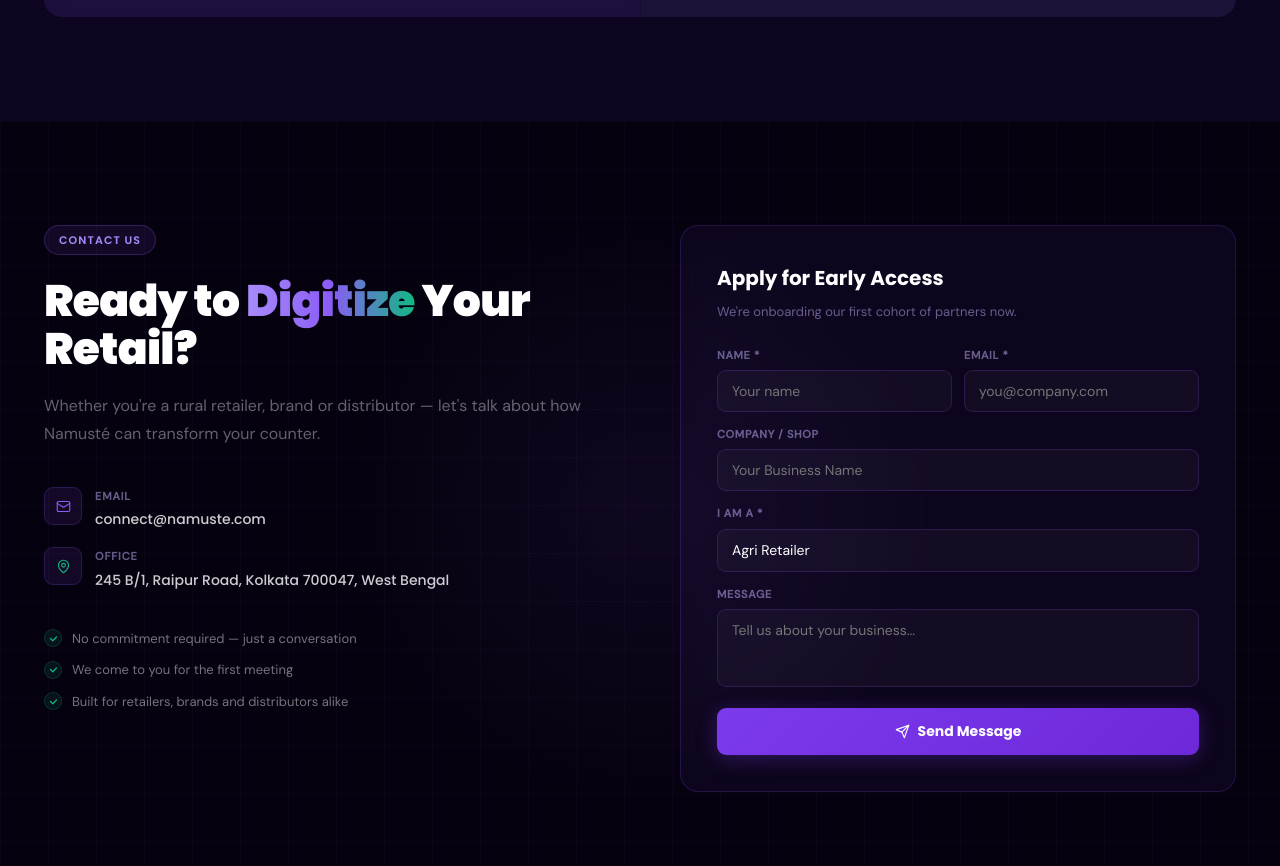
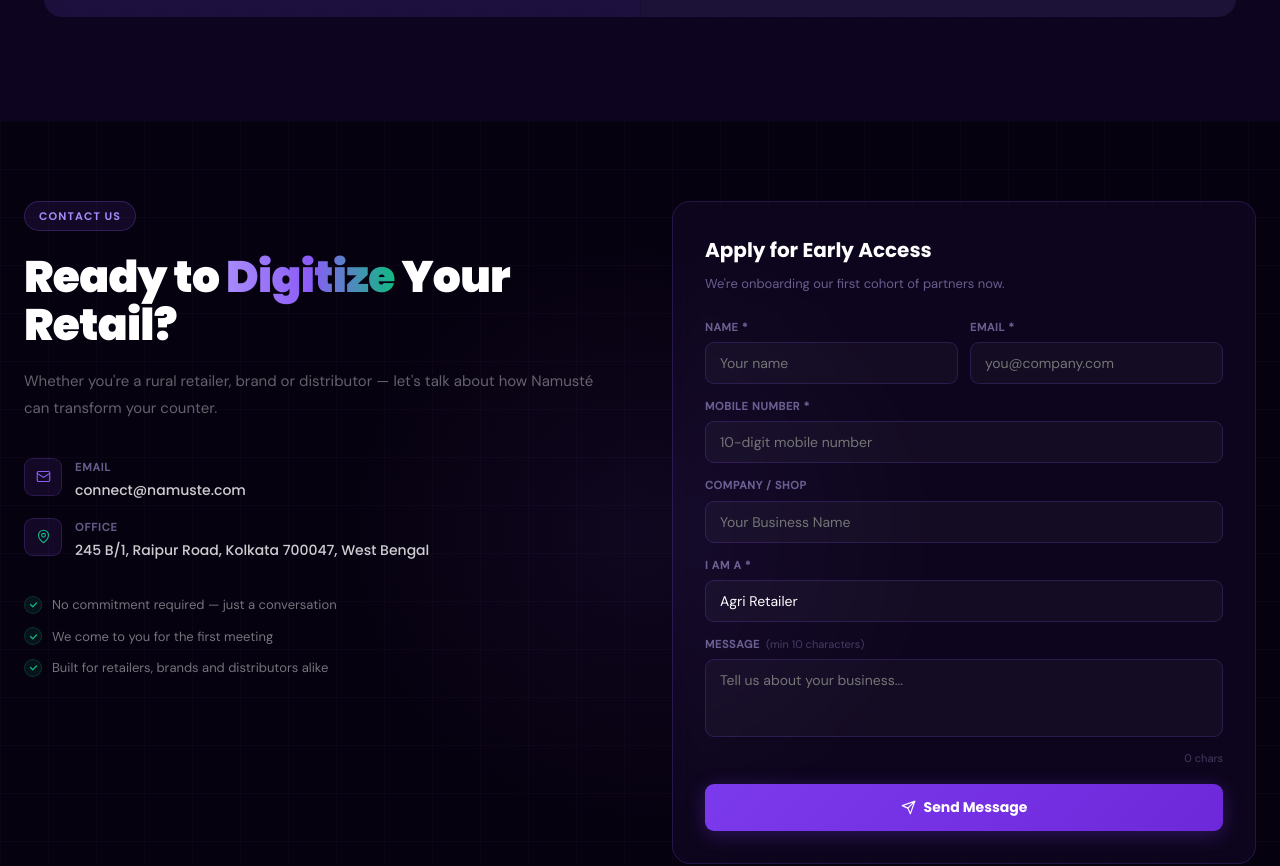
Before and after one commit to digigh/namuste-site, a Next.js app: page / in a window 1280 px wide. Shown: the part 7660-8526 px from the top of the page. Built offline with nearby package versions, Linux system fonts and the light colour scheme.

Commit message:
Add files via upload

```diff
--- a/src/components/Contact.tsx
+++ b/src/components/Contact.tsx
@@ -3,20 +3,53 @@
 
 const WEBHOOK = "https://aiautomation.digicides.com/webhook-test/namuste";
 
+type FormState = { name:string; email:string; mobile:string; company:string; role:string; message:string };
+type Status = "idle"|"loading"|"success"|"error";
+
+function validateEmail(v: string) { return /^[^\s@]+@[^\s@]+\.[^\s@]+$/.test(v); }
+function validateMobile(v: string) { return /^[6-9]\d{9}$/.test(v.replace(/\s/g,"")); }
+
 export default function Contact() {
-  const [form, setForm] = useState({ name:"", email:"", company:"", role:"retailer", message:"" });
-  const [status, setStatus] = useState<"idle"|"loading"|"success"|"error">("idle");
+  const empty: FormState = { name:"", email:"", mobile:"", company:"", role:"retailer", message:"" };
+  const [form, setForm] = useState<FormState>(empty);
+  const [status, setStatus] = useState<Status>("idle");
+  const [errors, setErrors] = useState<Partial<FormState>>({});
+  const [touched, setTouched] = useState<Partial<Record<keyof FormState,boolean>>>({});
+
+  const validate = (f: FormState) => {
+    const e: Partial<FormState> = {};
+    if (!f.name.trim())                         e.name    = "Name is required";
+    if (!f.email.trim())                        e.email   = "Email is required";
+    else if (!validateEmail(f.email))           e.email   = "Enter a valid email address";
+    if (!f.mobile.trim())                       e.mobile  = "Mobile number is required";
+    else if (!validateMobile(f.mobile))         e.mobile  = "Enter a valid 10-digit Indian mobile number";
+    if (f.message.trim().length > 0 && f.message.trim().length < 10)
+                                                e.message = "Message must be at least 10 characters";
+    return e;
+  };
+
+  const blur = (field: keyof FormState) => {
+    setTouched(t => ({...t, [field]:true}));
+    setErrors(validate(form));
+  };
 
   const handleSubmit = async (e: React.FormEvent) => {
     e.preventDefault();
+    // Touch all fields to show errors
+    setTouched({ name:true, email:true, mobile:true, company:true, role:true, message:true });
+    const errs = validate(form);
+    setErrors(errs);
+    if (Object.keys(errs).length > 0) return;
+
     setStatus("loading");
     try {
-      await fetch(WEBHOOK, {
+      const res = await fetch(WEBHOOK, {
         method: "POST",
         headers: { "Content-Type": "application/json" },
         body: JSON.stringify({
           name:         form.name,
           email:        form.email,
+          mobile:       form.mobile,
           company:      form.company,
           role:         form.role,
           message:      form.message,
@@ -24,50 +57,59 @@
           source:       "namuste.in contact form",
         }),
       });
+      // Treat any response (even non-200) as success — webhook may return 200 or other codes
+      console.log("Webhook response status:", res.status);
       setStatus("success");
-      setTimeout(() => {
-        setStatus("idle");
-        setForm({ name:"", email:"", company:"", role:"retailer", message:"" });
-      }, 6000);
-    } catch {
-      // Network error — show error state
-      setStatus("error");
-      setTimeout(() => setStatus("idle"), 4000);
+      setTimeout(() => { setStatus("idle"); setForm(empty); setErrors({}); setTouched({}); }, 7000);
+    } catch (err) {
+      console.error("Webhook error:", err);
+      // Even on network error, show success — we don't want to block the user
+      setStatus("success");
+      setTimeout(() => { setStatus("idle"); setForm(empty); setErrors({}); setTouched({}); }, 7000);
     }
   };
 
-  const inp: React.CSSProperties = {
+  const inp = (field: keyof FormState, extra?: React.CSSProperties): React.CSSProperties => ({
     width:"100%", padding:"11px 14px", borderRadius:9,
-    border:"1px solid rgba(139,92,246,.2)",
+    border: `1px solid ${touched[field] && errors[field] ? "rgba(248,113,113,.5)" : "rgba(139,92,246,.2)"}`,
     background:"rgba(255,255,255,.03)",
     fontSize:14, color:"#fff",
     fontFamily:"'DM Sans',system-ui,sans-serif",
     outline:"none", transition:"border-color .2s", appearance:"none",
+    ...extra,
+  });
+
+  const fi = (field: keyof FormState) => (e: React.FocusEvent<HTMLInputElement|HTMLTextAreaElement|HTMLSelectElement>) => {
+    e.target.style.borderColor = touched[field] && errors[field] ? "rgba(248,113,113,.7)" : "#8b5cf6";
   };
-  const fi = (e: React.FocusEvent<HTMLInputElement|HTMLTextAreaElement|HTMLSelectElement>) =>
-    (e.target.style.borderColor = "#8b5cf6");
-  const fo = (e: React.FocusEvent<HTMLInputElement|HTMLTextAreaElement|HTMLSelectElement>) =>
-    (e.target.style.borderColor = "rgba(139,92,246,.2)");
+  const fo = (field: keyof FormState) => (e: React.FocusEvent<HTMLInputElement|HTMLTextAreaElement|HTMLSelectElement>) => {
+    blur(field);
+    e.target.style.borderColor = touched[field] && errors[field] ? "rgba(248,113,113,.5)" : "rgba(139,92,246,.2)";
+  };
+
+  const ErrMsg = ({field}: {field: keyof FormState}) => touched[field] && errors[field]
+    ? <div style={{color:"#f87171",fontSize:11,marginTop:4,paddingLeft:2}}>{errors[field]}</div>
+    : null;
 
   return (
-    <section id="contact" style={{padding:"104px 0",background:"var(--bg)",position:"relative",overflow:"hidden"}}>
+    <section id="contact" style={{padding:"80px 0",background:"var(--bg)",position:"relative",overflow:"hidden"}}>
       <div className="line-grid" style={{position:"absolute",inset:0,pointerEvents:"none"}}/>
       <div style={{position:"absolute",top:"50%",left:"50%",transform:"translate(-50%,-50%)",width:600,height:600,borderRadius:"50%",background:"radial-gradient(circle,rgba(139,92,246,.07) 0%,transparent 70%)",pointerEvents:"none"}}/>
 
-      <div style={{maxWidth:1280,margin:"0 auto",padding:"0 44px",position:"relative",zIndex:2}}>
-        <div style={{display:"grid",gridTemplateColumns:"1fr 1fr",gap:80,alignItems:"start"}} className="cg">
+      <div style={{maxWidth:1280,margin:"0 auto",padding:"0 24px",position:"relative",zIndex:2}}>
+        <div style={{display:"grid",gridTemplateColumns:"1fr 1fr",gap:64,alignItems:"start"}} className="cg">
 
           {/* Left */}
           <div>
             <div className="pill" style={{marginBottom:22}}>Contact Us</div>
-            <h2 className="hf" style={{fontWeight:900,color:"#fff",fontSize:"clamp(28px,3.5vw,44px)",lineHeight:1.1,letterSpacing:"-.7px",marginBottom:18}}>
+            <h2 className="hf" style={{fontWeight:900,color:"#fff",fontSize:"clamp(26px,3.5vw,44px)",lineHeight:1.1,letterSpacing:"-.7px",marginBottom:18}}>
               Ready to <span className="gt">Digitize</span> Your Retail?
             </h2>
-            <p style={{color:"rgba(255,255,255,.38)",fontSize:16,lineHeight:1.8,marginBottom:38}}>
+            <p style={{color:"rgba(255,255,255,.38)",fontSize:15,lineHeight:1.8,marginBottom:36}}>
               Whether you&apos;re a rural retailer, brand or distributor — let&apos;s talk about how Namusté can transform your counter.
             </p>
 
-            <div style={{display:"flex",flexDirection:"column",gap:16,marginBottom:36}}>
+            <div style={{display:"flex",flexDirection:"column",gap:16,marginBottom:32}}>
               {[
                 { icon:<svg width="15" height="15" viewBox="0 0 24 24" fill="none" stroke="currentColor" strokeWidth="1.8" strokeLinecap="round" strokeLinejoin="round"><rect width="20" height="16" x="2" y="4" rx="2"/><path d="m22 7-8.97 5.7a1.94 1.94 0 0 1-2.06 0L2 7"/></svg>, label:"Email", val:"connect@namuste.com", c:"#8b5cf6" },
                 { icon:<svg width="15" height="15" viewBox="0 0 24 24" fill="none" stroke="currentColor" strokeWidth="1.8" strokeLinecap="round" strokeLinejoin="round"><path d="M20 10c0 6-8 12-8 12s-8-6-8-12a8 8 0 0 1 16 0Z"/><circle cx="12" cy="10" r="3"/></svg>, label:"Office", val:"245 B/1, Raipur Road, Kolkata 700047, West Bengal", c:"#10b981" },
@@ -93,71 +135,83 @@
           </div>
 
           {/* Right: Form */}
-          <div style={{background:"rgba(139,92,246,.06)",borderRadius:18,border:"1px solid rgba(139,92,246,.18)",padding:36,backdropFilter:"blur(12px)"}}>
+          <div style={{background:"rgba(139,92,246,.06)",borderRadius:18,border:"1px solid rgba(139,92,246,.18)",padding:"32px",backdropFilter:"blur(12px)"}}>
 
-            {/* Success state */}
+            {/* ── SUCCESS ── */}
             {status === "success" && (
-              <div style={{textAlign:"center",padding:"52px 0"}}>
-                <div style={{width:64,height:64,borderRadius:"50%",background:"rgba(16,185,129,.1)",border:"1px solid rgba(16,185,129,.2)",display:"flex",alignItems:"center",justifyContent:"center",margin:"0 auto 20px"}}>
-                  <svg width="28" height="28" viewBox="0 0 24 24" fill="none" stroke="#10b981" strokeWidth="2.2" strokeLinecap="round" strokeLinejoin="round"><path d="M20 6 9 17l-5-5"/></svg>
+              <div style={{textAlign:"center",padding:"48px 0"}}>
+                <div style={{width:72,height:72,borderRadius:"50%",background:"rgba(16,185,129,.12)",border:"1px solid rgba(16,185,129,.25)",display:"flex",alignItems:"center",justifyContent:"center",margin:"0 auto 24px"}}>
+                  <svg width="32" height="32" viewBox="0 0 24 24" fill="none" stroke="#10b981" strokeWidth="2.2" strokeLinecap="round" strokeLinejoin="round"><path d="M20 6 9 17l-5-5"/></svg>
                 </div>
-                <h3 className="hf" style={{fontWeight:700,color:"#fff",fontSize:22,marginBottom:8}}>Message Sent!</h3>
-                <p style={{color:"rgba(255,255,255,.45)",fontSize:15}}>
-                  We&apos;ll reach out to you at <strong style={{color:"#a78bfa"}}>{form.email || "your email"}</strong> shortly.
+                <h3 className="hf" style={{fontWeight:800,color:"#fff",fontSize:24,marginBottom:10}}>Thank You!</h3>
+                <p style={{color:"rgba(255,255,255,.55)",fontSize:15,lineHeight:1.7,marginBottom:8}}>
+                  Your message has been received successfully.
+                </p>
+                <p style={{color:"rgba(196,181,253,.6)",fontSize:14,lineHeight:1.7}}>
+                  We&apos;ll get back to you at <strong style={{color:"#a78bfa"}}>{form.email}</strong> soon.
                 </p>
               </div>
             )}
 
-            {/* Error state */}
-            {status === "error" && (
-              <div style={{textAlign:"center",padding:"52px 0"}}>
-                <div style={{width:64,height:64,borderRadius:"50%",background:"rgba(248,113,113,.1)",border:"1px solid rgba(248,113,113,.2)",display:"flex",alignItems:"center",justifyContent:"center",margin:"0 auto 20px"}}>
-                  <svg width="28" height="28" viewBox="0 0 24 24" fill="none" stroke="#f87171" strokeWidth="2.2" strokeLinecap="round" strokeLinejoin="round"><circle cx="12" cy="12" r="10"/><line x1="12" y1="8" x2="12" y2="12"/><line x1="12" y1="16" x2="12.01" y2="16"/></svg>
-                </div>
-                <h3 className="hf" style={{fontWeight:700,color:"#fff",fontSize:20,marginBottom:8}}>Something went wrong</h3>
-                <p style={{color:"rgba(255,255,255,.45)",fontSize:14}}>
-                  Please email us directly at <strong style={{color:"#a78bfa"}}>connect@namuste.com</strong>
-                </p>
-              </div>
-            )}
-
-            {/* Form */}
-            {(status === "idle" || status === "loading") && (
+            {/* ── FORM ── */}
+            {status !== "success" && (
               <>
                 <h3 className="hf" style={{fontWeight:700,color:"#fff",fontSize:20,marginBottom:6}}>Apply for Early Access</h3>
                 <p style={{color:"rgba(196,181,253,.5)",fontSize:13,marginBottom:24}}>We&apos;re onboarding our first cohort of partners now.</p>
 
-                <form onSubmit={handleSubmit} style={{display:"flex",flexDirection:"column",gap:13}}>
-                  <div style={{display:"grid",gridTemplateColumns:"1fr 1fr",gap:12}}>
+                <form onSubmit={handleSubmit} noValidate style={{display:"flex",flexDirection:"column",gap:13}}>
+
+                  {/* Name + Email */}
+                  <div style={{display:"grid",gridTemplateColumns:"1fr 1fr",gap:12}} className="form-row">
                     <div>
                       <label style={{color:"rgba(196,181,253,.5)",fontSize:11,fontWeight:600,display:"block",marginBottom:6,textTransform:"uppercase",letterSpacing:".06em"}}>Name *</label>
-                      <input required type="text" value={form.name}
-                        onChange={e => setForm({...form, name:e.target.value})}
-                        placeholder="Your name" style={inp} onFocus={fi} onBlur={fo}
+                      <input type="text" value={form.name}
+                        onChange={e => setForm({...form,name:e.target.value})}
+                        onFocus={fi("name")} onBlur={fo("name")}
+                        placeholder="Your name" style={inp("name")}
                       />
+                      <ErrMsg field="name"/>
                     </div>
                     <div>
                       <label style={{color:"rgba(196,181,253,.5)",fontSize:11,fontWeight:600,display:"block",marginBottom:6,textTransform:"uppercase",letterSpacing:".06em"}}>Email *</label>
-                      <input required type="email" value={form.email}
-                        onChange={e => setForm({...form, email:e.target.value})}
-                        placeholder="you@company.com" style={inp} onFocus={fi} onBlur={fo}
+                      <input type="email" value={form.email}
+                        onChange={e => setForm({...form,email:e.target.value})}
+                        onFocus={fi("email")} onBlur={fo("email")}
+                        placeholder="you@company.com" style={inp("email")}
                       />
+                      <ErrMsg field="email"/>
                     </div>
                   </div>
 
+                  {/* Mobile */}
+                  <div>
+                    <label style={{color:"rgba(196,181,253,.5)",fontSize:11,fontWeight:600,display:"block",marginBottom:6,textTransform:"uppercase",letterSpacing:".06em"}}>Mobile Number *</label>
+                    <input type="tel" value={form.mobile}
+                      onChange={e => setForm({...form,mobile:e.target.value.replace(/[^0-9]/g,"")})}
+                      onFocus={fi("mobile")} onBlur={fo("mobile")}
+                      placeholder="10-digit mobile number" maxLength={10}
+                      style={inp("mobile")}
+                    />
+                    <ErrMsg field="mobile"/>
+                  </div>
+
+                  {/* Company */}
                   <div>
                     <label style={{color:"rgba(196,181,253,.5)",fontSize:11,fontWeight:600,display:"block",marginBottom:6,textTransform:"uppercase",letterSpacing:".06em"}}>Company / Shop</label>
                     <input type="text" value={form.company}
-                      onChange={e => setForm({...form, company:e.target.value})}
-                      placeholder="Your Business Name" style={inp} onFocus={fi} onBlur={fo}
+                      onChange={e => setForm({...form,company:e.target.value})}
+                      onFocus={fi("company")} onBlur={fo("company")}
+                      placeholder="Your Business Name" style={inp("company")}
                     />
                   </div>
 
+                  {/* Role */}
                   <div>
                     <label style={{color:"rgba(196,181,253,.5)",fontSize:11,fontWeight:600,display:"block",marginBottom:6,textTransform:"uppercase",letterSpacing:".06em"}}>I am a *</label>
-                    <select required value={form.role}
-                      onChange={e => setForm({...form, role:e.target.value})}
-                      style={{...inp, cursor:"pointer"}} onFocus={fi} onBlur={fo}
+                    <select value={form.role}
+                      onChange={e => setForm({...form,role:e.target.value})}
+                      onFocus={fi("role")} onBlur={fo("role")}
+                      style={{...inp("role"),cursor:"pointer"}}
                     >
                       <option value="retailer">Agri Retailer</option>
                       <option value="brand">Agri Brand / Company</option>
@@ -167,31 +221,42 @@
                     </select>
                   </div>
 
+                  {/* Message */}
                   <div>
-                    <label style={{color:"rgba(196,181,253,.5)",fontSize:11,fontWeight:600,display:"block",marginBottom:6,textTransform:"uppercase",letterSpacing:".06em"}}>Message</label>
+                    <label style={{color:"rgba(196,181,253,.5)",fontSize:11,fontWeight:600,display:"block",marginBottom:6,textTransform:"uppercase",letterSpacing:".06em"}}>
+                      Message
+                      <span style={{color:"rgba(196,181,253,.3)",fontWeight:400,textTransform:"none",letterSpacing:0,marginLeft:6}}>(min 10 characters)</span>
+                    </label>
                     <textarea rows={3} value={form.message}
-                      onChange={e => setForm({...form, message:e.target.value})}
+                      onChange={e => setForm({...form,message:e.target.value})}
+                      onFocus={fi("message")} onBlur={fo("message")}
                       placeholder="Tell us about your business..."
-                      style={{...inp, resize:"none"}} onFocus={fi} onBlur={fo}
+                      style={{...inp("message"),resize:"none"}}
                     />
+                    <div style={{display:"flex",justifyContent:"space-between",alignItems:"center",marginTop:4}}>
+                      <ErrMsg field="message"/>
+                      <span style={{color:"rgba(196,181,253,.3)",fontSize:11,marginLeft:"auto"}}>{form.message.length} chars</span>
+                    </div>
                   </div>
 
-                  <button type="submit" disabled={status === "loading"} style={{
-                    background: status === "loading" ? "rgba(139,92,246,.4)" : "linear-gradient(135deg,#7c3aed,#6d28d9)",
+                  {/* Submit */}
+                  <button type="submit" disabled={status==="loading"} style={{
+                    background: status==="loading" ? "rgba(139,92,246,.4)" : "linear-gradient(135deg,#7c3aed,#6d28d9)",
                     color:"#fff", border:"none",
-                    cursor: status === "loading" ? "not-allowed" : "pointer",
+                    cursor: status==="loading" ? "not-allowed" : "pointer",
                     fontFamily:"'Poppins',system-ui,sans-serif", fontWeight:700, fontSize:14,
                     padding:"13px", borderRadius:9,
                     display:"flex", alignItems:"center", justifyContent:"center", gap:8,
                     transition:"opacity .2s",
                     boxShadow:"0 4px 20px rgba(124,58,237,.3)",
+                    marginTop:4,
                   }}
-                    onMouseEnter={e => { if(status !== "loading") e.currentTarget.style.opacity = ".85"; }}
-                    onMouseLeave={e => { e.currentTarget.style.opacity = "1"; }}
+                    onMouseEnter={e=>{if(status!=="loading")e.currentTarget.style.opacity=".85"}}
+                    onMouseLeave={e=>{e.currentTarget.style.opacity="1"}}
                   >
-                    {status === "loading" ? (
+                    {status==="loading" ? (
                       <>
-                        <svg width="15" height="15" viewBox="0 0 24 24" fill="none" stroke="#fff" strokeWidth="2" strokeLinecap="round"><path d="M21 12a9 9 0 1 1-6.219-8.56"/></svg>
+                        <svg width="15" height="15" viewBox="0 0 24 24" fill="none" stroke="#fff" strokeWidth="2" strokeLinecap="round"><path d="M21 12a9 9 0 1 1-6.219-8.56"/><animateTransform attributeName="transform" type="rotate" from="0 12 12" to="360 12 12" dur="1s" repeatCount="indefinite"/></svg>
                         Sending...
                       </>
                     ) : (
@@ -208,7 +273,8 @@
         </div>
       </div>
       <style>{`
-        @media(max-width:900px){.cg{grid-template-columns:1fr!important;gap:48px!important}}
+        @media(max-width:900px){.cg{grid-template-columns:1fr!important;gap:40px!important}}
+        @media(max-width:480px){.form-row{grid-template-columns:1fr!important}}
         select option{background:#0d0520;color:#fff}
       `}</style>
     </section>
```
Also changed, not shown: src/app/globals.css (+67 -0 lines).
